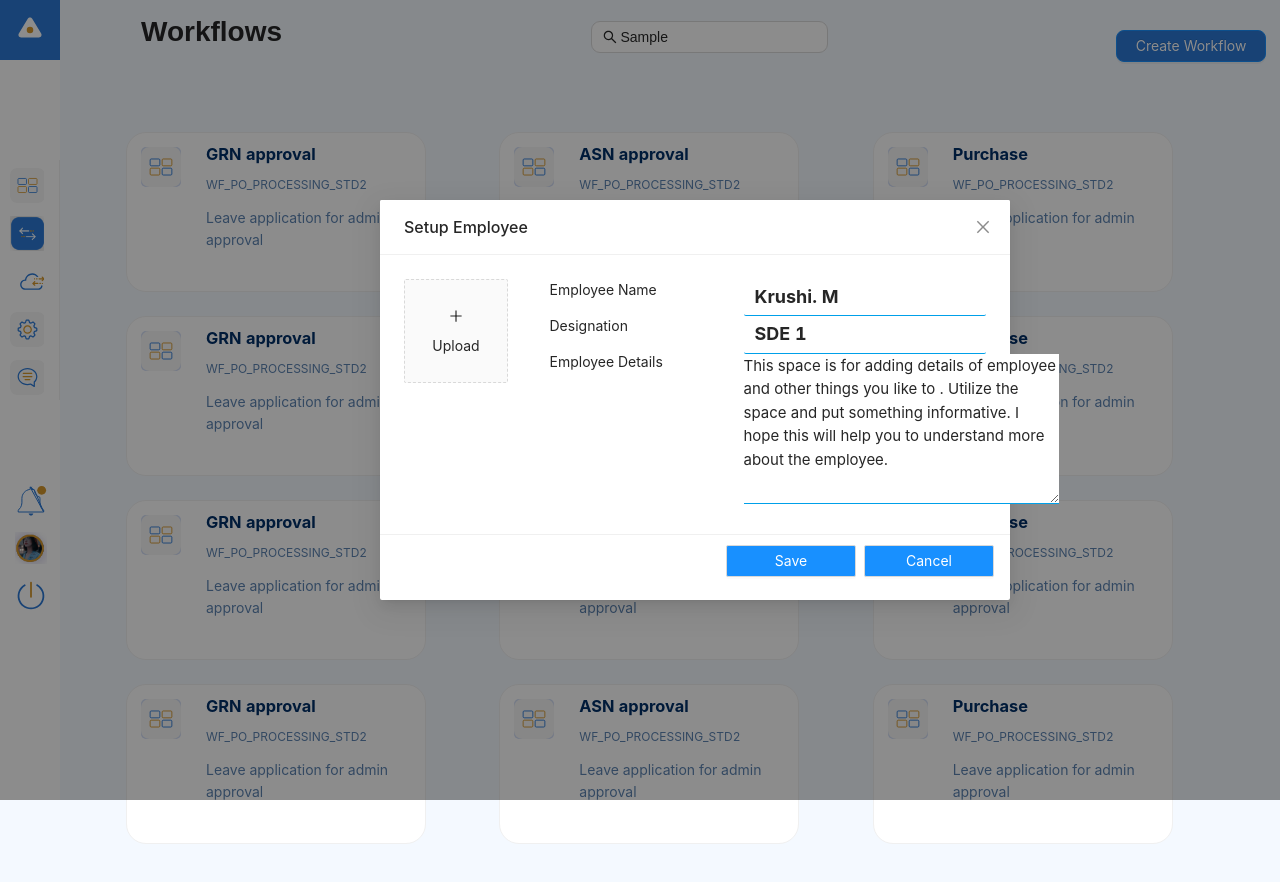
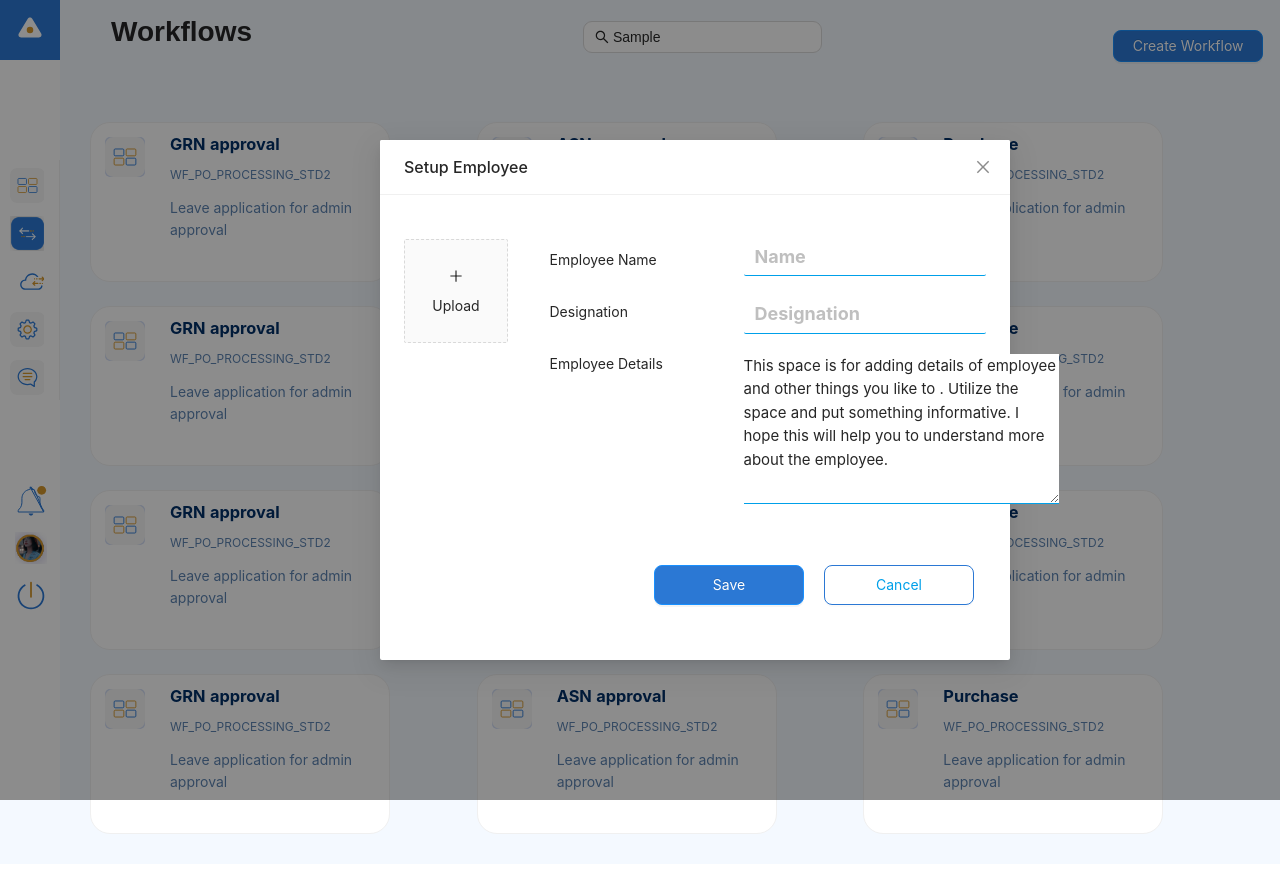
Before and after one commit to SavithaThomas/react-workflows, a React (Create React App) app: page / in a window 1280 px wide. Both pictures are taken after typing "Sample" into the empty fields and a click on the button "Create Workflow". Shown: the top 882 px of the page. Built offline with nearby package versions, Linux system fonts and the light colour scheme.

Commit message:
Popup Design

```diff
--- a/src/components/Card.css
+++ b/src/components/Card.css
@@ -1,8 +1,12 @@
 .card1 {
     border-radius: 20px;
   }
+
+
+
   .ant-card-body {
-    padding: 9px !important;
+     padding: 9px !important;
+
   }
   .cardImg {
     margin: 5px 5px;
@@ -28,7 +32,7 @@
     font-weight: 400;
   }
   .gutter-box {
-    padding: 8px 0;
+    padding: 0px 0;
     background: #00a0e9;
   }
   .card2 {
@@ -90,3 +94,61 @@ padding: 15px;
     /* margin-top:100px;  */
 
  }
+
+ .ant-modal-content {
+  /* max-height: 700px; */
+  height: 520px ;
+  width: 630px ;
+}
+
+.text3 {
+  height: 150px;
+  border: none;
+  border-bottom:1px solid  #00a0e9;
+  font: 'Montserrat' ;
+  font-weight: 400;
+  font-size: 15px;
+  width: "100%";
+   resize: "none";
+
+  /* display: inline;
+  overflow: auto; */
+  /* border: none; */
+}
+
+.text2 {
+  border: none;
+  border-bottom : 1px solid  #00a0e9;
+  font: 'Montserrat' ;
+   font-weight: 700;
+  font-size: 18px;
+
+}
+
+/* .popupfoot1 {
+  margin-top: 50px ! important;
+float: right!important;
+  width:100px;
+}
+.savebt1
+ {
+
+  width: 150px;
+height: 40px;
+background: #2B78D4;
+border-radius: 8px;
+  margin-top: 55px ! important;
+ /* float: right!important;  */
+   /* margin-left: 250px !important;
+   margin-right: 20px;
+
+}
+.cancelbt1 {
+  width:150px;
+  height:40px;
+   margin-top: 55px ! important;
+  border: 1px solid #2B78D4;
+border-radius: 8px;
+   color:#00a0e9;
+
+} */
--- a/src/components/Cardcomp.tsx
+++ b/src/components/Cardcomp.tsx
@@ -4,6 +4,7 @@ import { Col, Row } from "antd";
 import { useState } from 'react';
 import { Layout,Menu} from "antd";
 import { Input, Button} from "antd";
+import { Modal } from "antd";
 
 
 import img2 from "../shapes/img2.svg";
@@ -18,6 +19,28 @@ function Cardcomp(props:any) {
   const handleClickcard = () => {
     setIsActive(isActive => !isActive);
     };
+
+    const [isModal, setIsModalVisible] = useState(false);
+  // const [isMouse, setIsMouse] = useState(false);
+
+
+   const handle = () => {
+
+      setIsModalVisible(false);
+         };
+
+  const showModal = () => {
+    setIsModalVisible(true);
+    };
+
+    const handleOk = () => {
+      setIsModalVisible(false);
+      console.log("HEllo");
+      // console.log(document.getElementById('test1').Value)
+      };
+      const handleCancel = () => {
+        setIsModalVisible(false);
+        };
 
 return (
 
@@ -49,7 +72,43 @@ return (
         <Col span={24}>
         <h3 className="card2">{props.details}</h3>
         <div className="bright">
-        <Button  className="btn4">View Details</Button>
+        <Button  className="btn4" onClick={showModal}>View Details</Button>
+        <Modal title="Setup Employee"   className='viewmodel' centered visible={isModal} footer={null}  >
+                <Row>
+                <Col span={6}>
+                <img src={img2} className="cardImg" alt=" " />
+              </Col>
+              <Col span={18}>
+            <h3 className="cardTitile">{props.title}</h3>
+            <p className="cardPara">{props.description}</p>
+            <p className="cardSpan">
+              {props.content}
+            </p>
+            </Col>
+            <Col span={6}>
+
+              </Col>
+            <Col span={8}>
+                <p>Employee Name
+                </p>
+                <p>Designation </p>
+                <p>Employee Details</p>
+                </Col>
+                <Col span={10}>
+                <Input className="text2" id ="test1" placeholder="Name" />
+                <Input className="text2" id="test2" placeholder="Designation"  />
+                <textarea rows={4} cols={30} className="text3"   value="This space is for adding details of employee and other things you like to . Utilize the space and put something informative. I hope this will help you to understand more about the employee." />
+
+                </Col>
+
+
+        </Row>
+        <Row className="popupfoot">
+        <Button type="primary"className="savebt" onClick={handle}>Save</Button>
+        <Button className="cancelbt" onClick={handleCancel}>Cancel</Button>
+          </Row>
+
+      </Modal>
         </div>
       </Col>
       </Row>
--- a/src/components/Sidebar.css
+++ b/src/components/Sidebar.css
@@ -58,7 +58,7 @@
   z-index: 999;
   height: 70px !important;
   padding: 0 20px !important;
-  margin-left: 40px;
+  margin-left: 30px;
 }
 .ant-layout {
   background: #F4F9FF;
@@ -67,7 +67,7 @@
 .lefthead {
   font-weight: 700;
   font-size: 28px;
-  margin-left: 20px;
+  margin-left: 0px;
   font-family: 'Montserrat', sans-serif;
 }
 .ant-btn-primary {
@@ -105,6 +105,11 @@ border-radius: 8px;
 .midhead Input{
   border-style: solid;
   border-color: #002f68;
+}
+.ant-layout-content {
+  padding: 0px;
+  margin-left: 0px !important;
+  margin-right: 0px !important;
 }
 
 .card1 {
@@ -160,6 +165,9 @@ border-radius: 8px;
   height: 400px;
   width: 630px;
 }
+.popup {
+  margin-top: 30px;
+}
 .text1 {
   height: 150px;
   border: none;
@@ -169,6 +177,7 @@ border-radius: 8px;
   font-size: 15px;
   width: "100%";
    resize: "none";
+   margin-top: 20px;
   /* display: inline;
   overflow: auto; */
   /* border: none; */
@@ -180,16 +189,48 @@ border-radius: 8px;
   font: 'Montserrat' ;
    font-weight: 700;
   font-size: 18px;
+ margin-top: 20px;
+}
+.avatar-uploader {
+  margin-top: 20px;
+}
+
+ /* .ant-btn-default {
+  width:100px;
+   /* background-color: #1890ff;  */
+  /* color:#00a0e9;
+
+} */ */
+
+.popupfoot {
+  margin-top: 50px ! important;
+  float: right!important;
+  width:100px;
+}
+.savebt
+ {
+
+  width: 150px;
+height: 40px;
+background: #2B78D4;
+border-radius: 8px;
+  margin-top: 55px ! important;
+  /* float: right!important; */
+   margin-left: 250px !important;
+   margin-right: 20px;;
 
 }
- .ant-btn-default {
-  width:130px;
-   background-color: #1890ff;
-  color:#fff;
+.cancelbt {
+  width:150px;
+  height:40px;
+  margin-top: 55px ! important;
+  border: 1px solid #2B78D4;
+border-radius: 8px;
+   color:#00a0e9;
 
 }
 
-.container1 {
+/* .container1 {
   display:flex;
   justify-content: space-between;
    padding-top: 10px;
@@ -197,3 +238,5 @@ border-radius: 8px;
    padding-right:50px;
     align-items: center;
 }
+
+ */
--- a/src/components/Sidebar.tsx
+++ b/src/components/Sidebar.tsx
@@ -23,6 +23,7 @@ import img7 from "../shapes/img7.svg";
 import img8 from "../shapes/img8.png";
 import img9 from "../shapes/img9.svg";
 import img10 from "../shapes/img10.png";
+import { isNullOrUndefined } from "util";
 
 
 //const style: React.CSSProperties = { background: "#0092ff", padding: "8px 0" };
@@ -32,6 +33,23 @@ const { Header, Content, Sider } = Layout;
 function Sidebar() {
   const [isModal, setIsModalVisible] = useState(false);
   // const [isMouse, setIsMouse] = useState(false);
+
+  const [name, setName] = useState('');
+   const [desig, setDesig] = useState('');
+
+   const handle = () => {
+      localStorage.setItem('Name', name);
+      localStorage.setItem('Designation', desig);
+      setIsModalVisible(false);
+      console.log(name);
+
+      let empdetails =[{
+        empname:name,
+        designation:desig,
+
+      }]
+      console.log(empdetails);
+   };
 
   const showModal = () => {
     setIsModalVisible(true);
@@ -140,8 +158,9 @@ function Sidebar() {
           marginLeft: '50px ',padding:'10px',
         }}>
                 <Button className="btn3"  type="primary" onClick={showModal}>Create Workflow</Button>
-                <Modal title="Setup Employee"  centered visible={isModal} okType  ="default"  onOk={handleOk}  onCancel={handleCancel} okText="Cancel" cancelText="Save" >
+                <Modal title="Setup Employee"  centered visible={isModal} footer={null}  >
                 <Row>
+
                 <Col span={6}>
                 <Upload
                                 name="avatar"
@@ -156,60 +175,38 @@ function Sidebar() {
                             </Upload>
               </Col>
               <Col span={8}>
-
-                <p>Employee Name</p>
-
-                <p>Designation </p>
-
-                <p>Employee Details</p>
+                <p className="popup">Employee Name</p>
+                <p className="popup">Designation </p>
+                <p className="popup">Employee Details</p>
+                </Col>
+                <Col span={10}>
+                <Input className="text" id ="test1" placeholder="Name" value={name} onChange={(e) => setName(e.target.value)}/>
+                <Input className="text" id="test2" placeholder="Designation" value={desig} onChange={(e) => setDesig(e.target.value)} />
+                <textarea rows={4} cols={30} className="text1"   value="This space is for adding details of employee and other things you like to . Utilize the space and put something informative. I hope this will help you to understand more about the employee." />
 
                 </Col>
-                <Col span={10}>
-
-                <Input className="text" id ="test1" value= "Krushi. M"/>
-
-                <Input className="text" value="SDE 1" id="test2" />
-              <textarea rows={4} cols={30} className="text1"   value="This space is for adding details of employee and other things you like to . Utilize the space and put something informative. I hope this will help you to understand more about the employee." />
-
-
-                </Col>
-
-              {/* <textarea rows={4} cols={30}  className="text1"   value="This space is for adding details of employee and other things you like to . Utilize the space and put something informative. I hope this will help you to understand more about the employee." /> */}
-
-
-                {/* <Form>
-                <Form.Item label="Employee Name">
-                <Input className="text" value= "Krushi. M"/>
-                </Form.Item>
-                <Form.Item label="Designation   :">
-                <Input className="text" value="SDE 1" />
-                </Form.Item>
-                <Form.Item label="Employee Details">
-              <textarea rows={4} cols={30}  className="text1"   value="This space is for adding details of employee and other things you like to . Utilize the space and put something informative. I hope this will help you to understand more about the employee." />
-                </Form.Item>
-                </Form> */}
-              {/* <input name="Employee Name"></input>
-        <p>Some contents...</p>
-        <p>Some contents...</p> */}
-
         </Row>
-
+        <Row className="popupfoot">
+        <Button type="primary"className="savebt" onClick={handle}>Save</Button>
+        <Button className="cancelbt" onClick={handleCancel}>Cancel</Button>
+          </Row>
       </Modal>
               </Col>
             </Row>
           </Header>
           <Content
         style={{
-          marginTop: '40px',padding:'30px',
+          marginTop: '40px',padding:'20px',
         }}
       >
         <div
           className="site-layout-background"
           style={{
             padding: '10px',
-            margin: '10px',
+            // margin: '10px',
             minHeight:'1000 px',
-            marginTop:"-25px"
+            marginTop:"-25px" ,
+            marginRight:'0px',
 
           }}
         >
```
